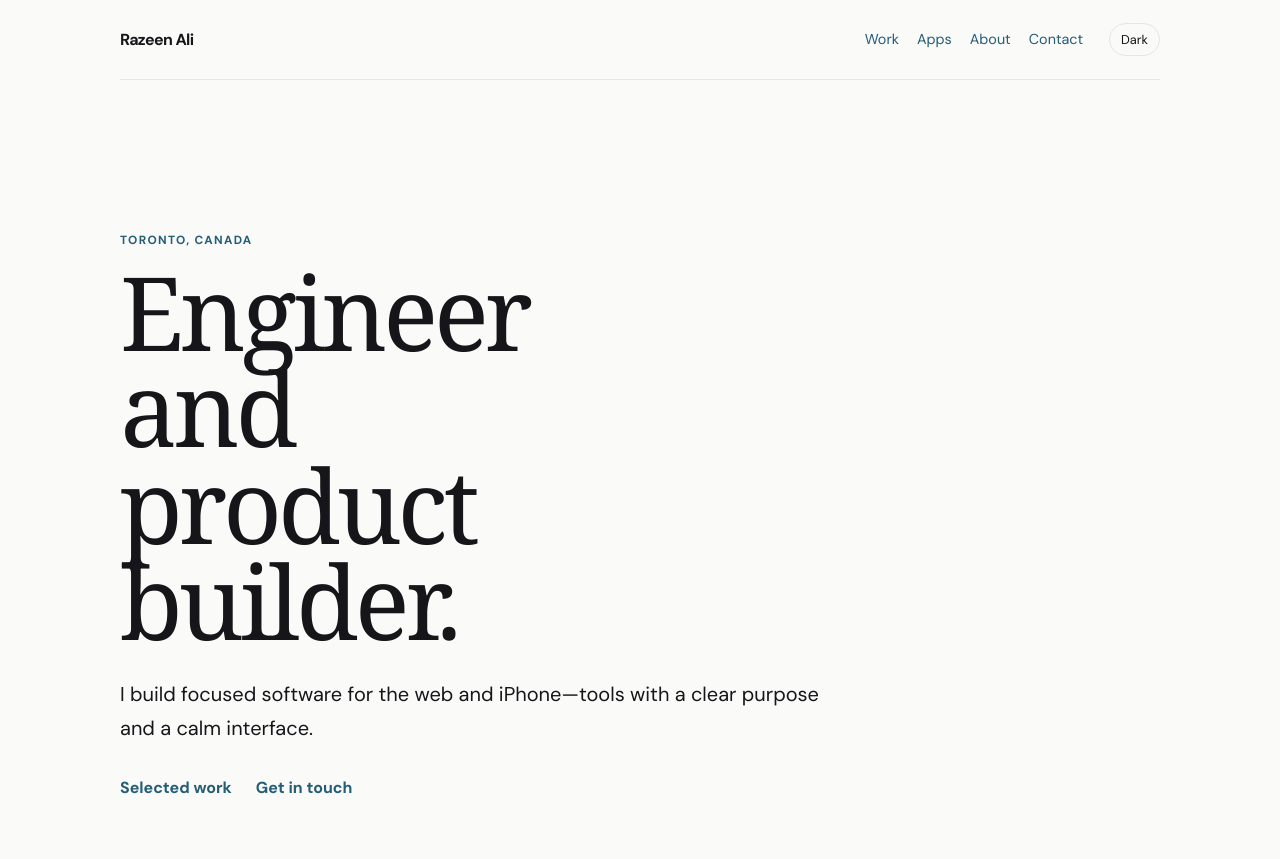
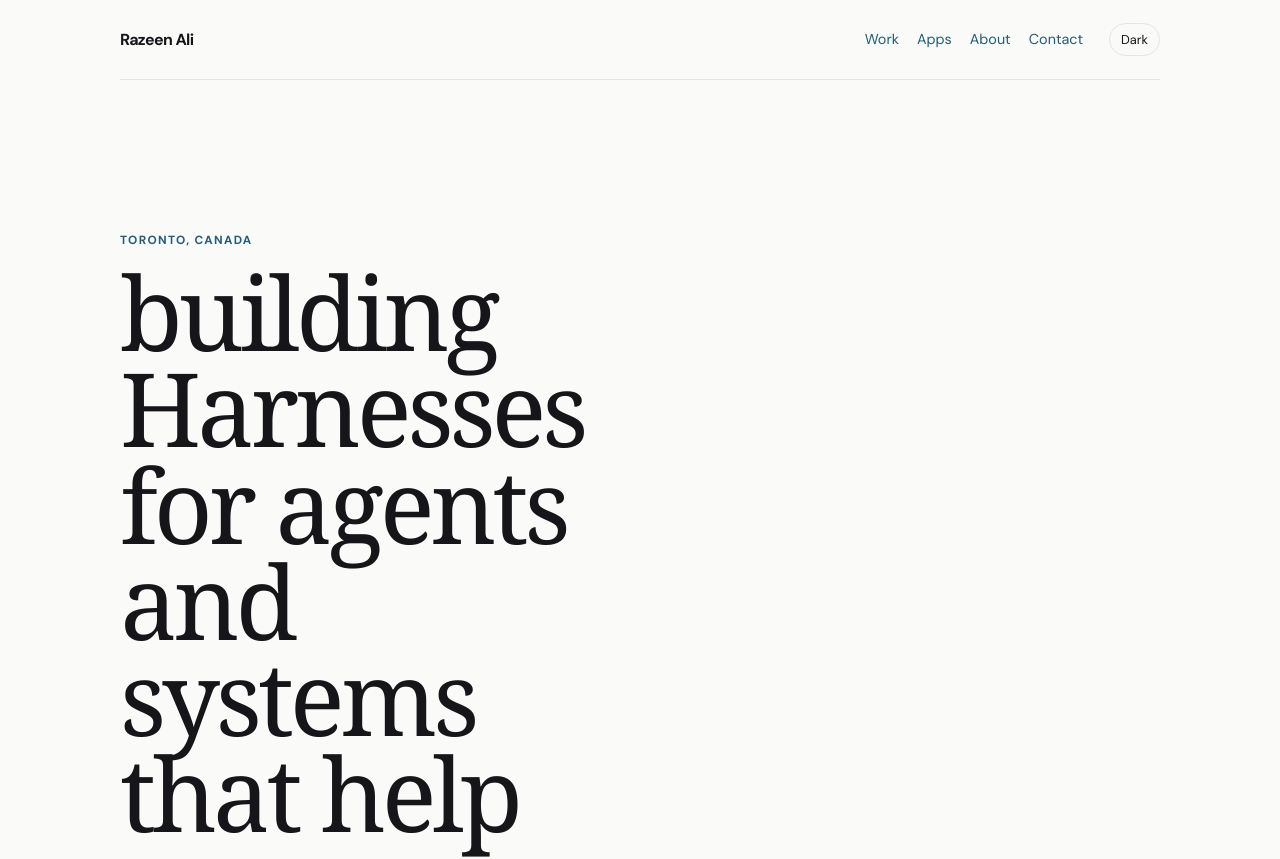
Before and after one commit to r4z33n4l1/razeenali, a Next.js app: page / in a window 1280 px wide. Shown: the top 859 px of the page. Built offline with nearby package versions, Linux system fonts and the light colour scheme.

Commit message:
feat: update personal tagline

```diff
--- a/app/layout.tsx
+++ b/app/layout.tsx
@@ -10,14 +10,14 @@ const dmSans = DM_Sans({
 
 export const metadata: Metadata = {
   metadataBase: new URL("https://razeenali.com"),
-  title: { default: "Razeen Ali — Engineer and product builder", template: "%s — Razeen Ali" },
-  description: "Razeen Ali builds focused software for the web and iPhone.",
+  title: { default: "Razeen Ali — building Harnesses for agents and systems that help you", template: "%s — Razeen Ali" },
+  description: "building Harnesses for agents and systems that help you.",
   authors: [{ name: "Razeen Ali" }],
   alternates: { canonical: "/" },
   robots: { index: true, follow: true },
   openGraph: {
-    title: "Razeen Ali — Engineer and product builder",
-    description: "Focused software for the web and iPhone.",
+    title: "Razeen Ali — building Harnesses for agents and systems that help you",
+    description: "building Harnesses for agents and systems that help you.",
     url: "/",
     siteName: "Razeen Ali",
     locale: "en_US",
@@ -27,7 +27,7 @@ export const metadata: Metadata = {
         url: "/opengraph-image",
         width: 1200,
         height: 630,
-        alt: "Razeen Ali — Engineer and product builder",
+        alt: "Razeen Ali — building Harnesses for agents and systems that help you",
       },
     ],
   },
--- a/lib/data.ts
+++ b/lib/data.ts
@@ -2,7 +2,7 @@ export const site = {
   name: "Razeen Ali",
   canonicalUrl: "https://razeenali.com",
   location: "Toronto, Canada",
-  positioning: "Engineer and product builder.",
+  positioning: "building Harnesses for agents and systems that help you",
   introduction: "I build focused software for the web and iPhone—tools with a clear purpose and a calm interface.",
 } as const;
 
--- a/lib/og-image.tsx
+++ b/lib/og-image.tsx
@@ -1,6 +1,6 @@
 import { ImageResponse } from "next/og";
 
-export const ogAlt = "Razeen Ali — Engineer and product builder";
+export const ogAlt = "Razeen Ali — building Harnesses for agents and systems that help you";
 export const ogSize = { width: 1200, height: 630 };
 
 export function createOgImage() {
@@ -33,11 +33,11 @@ export function createOgImage() {
           Razeen Ali · Toronto, Canada
         </div>
         <div style={{ display: "flex", flexDirection: "column", maxWidth: 920 }}>
-          <div style={{ fontSize: 90, letterSpacing: "-0.055em", lineHeight: 0.98 }}>
-            Engineer and
+          <div style={{ fontSize: 72, letterSpacing: "-0.055em", lineHeight: 0.98 }}>
+            building Harnesses for agents
           </div>
-          <div style={{ color: "#0f766e", fontSize: 90, letterSpacing: "-0.055em", lineHeight: 0.98 }}>
-            product builder.
+          <div style={{ color: "#0f766e", fontSize: 72, letterSpacing: "-0.055em", lineHeight: 0.98 }}>
+            and systems that help you
           </div>
           <div
             style={{
@@ -49,7 +49,7 @@ export function createOgImage() {
               marginTop: 32,
             }}
           >
-            Focused software for the web and iPhone.
+            Razeen Ali · Toronto, Canada
           </div>
         </div>
         <div
```
